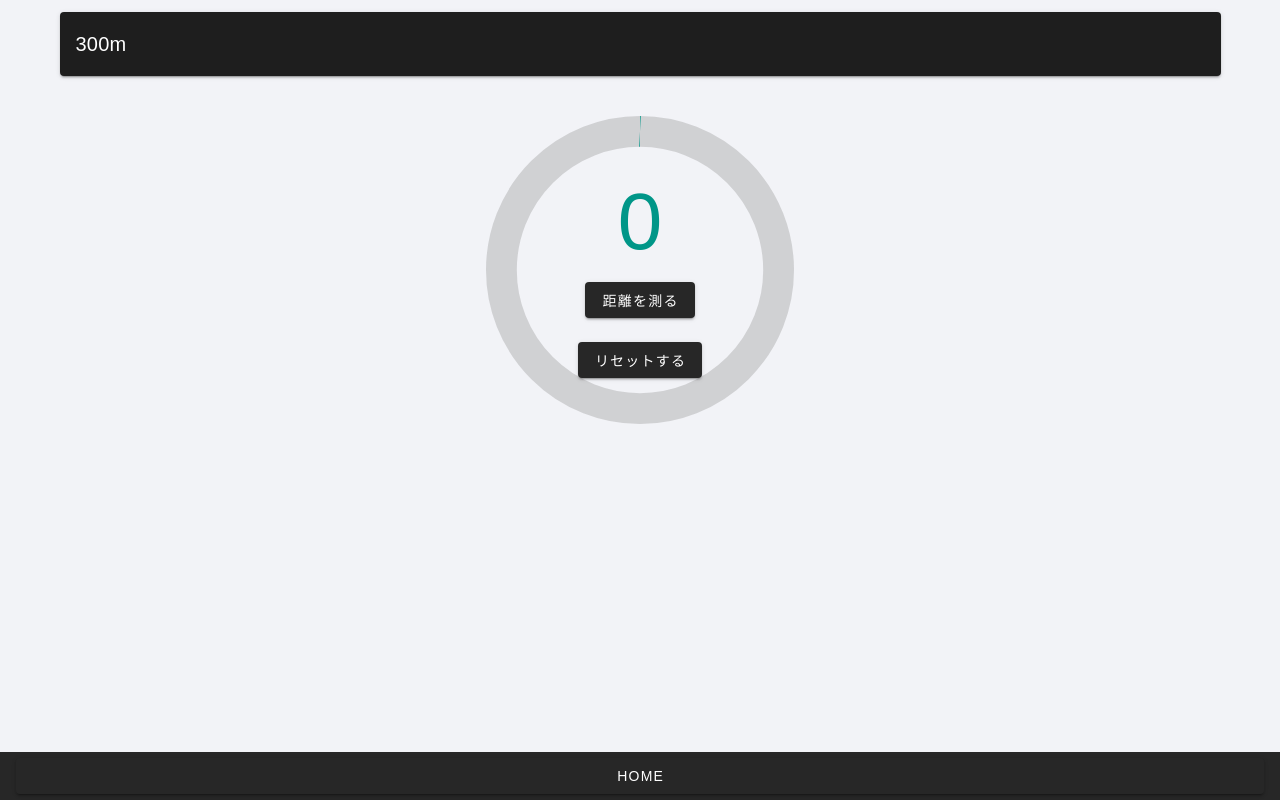
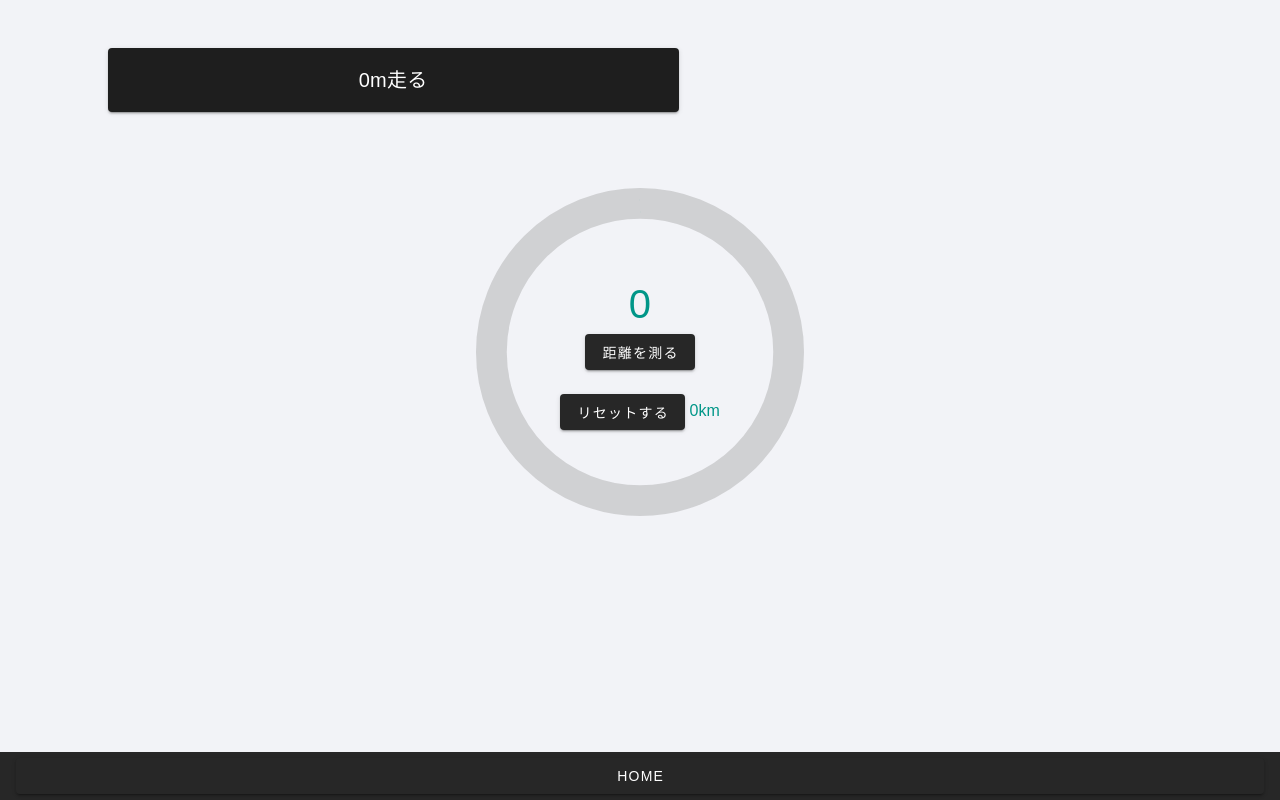
Before and after one commit to SystemEngineeringTeam/geekcamp-vol5, a Nuxt app in the folder front/: page /route/Run in a window 1280 px wide. Built offline with nearby package versions, Linux system fonts and the light colour scheme.

Commit message:
距離の取得、更新が可能

```diff
--- a/front/pages/route/Run.vue
+++ b/front/pages/route/Run.vue
@@ -1,15 +1,17 @@
 <template>
   <div class="text-center">
     <v-row>
-      <v-col cols="12">
-        <v-card>
-          <v-card-title class="text-center">300m</v-card-title>
+      <v-col cols="12" md="7">
+        <v-card max-width="2000px" class="ma-12">
+          <v-row justify="center">
+            <v-card-title>{{ length }}m走る</v-card-title>
+          </v-row>
         </v-card>
       </v-col>
       <v-col cols="12">
         <v-progress-circular
           :rotate="270"
-          :size="300"
+          :size="320"
           :width="30"
           :value="value"
           color="teal"
@@ -22,6 +24,7 @@
             </v-col>
             <v-col cols="12">
               <v-btn @click="resetDistance()">リセットする</v-btn>
+              {{ testTotal }}km
             </v-col>
           </v-row>
         </v-progress-circular>
@@ -40,18 +43,34 @@ export default {
       longitude: 138,
       myLatLng1: { lat: 35.397, lng: 138.644 },
       length: 0,
+      testTotal: this.$store.getters.getTotalLength,
     }
+  },
+  computed: {
+    len() {
+      return this.$store.getters.getTotalLength
+    },
+  },
+  watch: {
+    len() {
+      console.log('変更されました')
+      this.testTotal = this.$store.getters.getTotalLength
+    },
   },
   beforeDestroy() {
     clearInterval(this.interval)
   },
+
   mounted() {
     this.interval = setInterval(() => {
       if (this.value === 100) {
         return (this.value = 0)
       }
       this.value += 1
-    }, 60000)
+    }, 20000)
+    this.interval = setInterval(() => {
+      this.getLocation()
+    }, 20000)
   },
   methods: {
     getLocation() {
@@ -68,7 +87,7 @@ export default {
       const pastLatLng = this.$store.getters.getPastLatLng
 
       // 距離
-      const TotalLength =
+      const totalLength =
         this.$store.getters.getTotalLength +
         this.distanced(
           this.myLatLng1.lat,
@@ -76,8 +95,9 @@ export default {
           pastLatLng.lat,
           pastLatLng.lng
         )
+      console.log(totalLength)
       // 合計距離をローカルストレージに保存
-      this.$store.commit('saveTotalLength', TotalLength)
+      this.$store.commit('saveTotalLength', totalLength)
       // 前回のデータが上書きされるのでここまでに距離の計算をする
 
       // 現在の緯度経度の保存
@@ -102,6 +122,7 @@ export default {
     },
     resetDistance() {
       localStorage.clear()
+      this.testTotal = 0
     },
   },
 }
@@ -112,6 +133,9 @@ export default {
   margin: 1rem;
 }
 .distance {
-  font-size: 80px;
+  font-size: 40px;
+}
+.targetRun {
+  margin: 30px;
 }
 </style>
--- a/front/store/index.js
+++ b/front/store/index.js
@@ -25,8 +25,10 @@ export const mutations = {
   changText(state, text) {
     state.text = text
   },
+  // ローカルストレージに保存
   saveTotalLength(state, length) {
-    state.getTotalLength = length
+    console.log(length)
+    state.totalLength = length
   },
   savePosition(state, positon) {
     state.pastLatLng.lat = positon.lat
```
Also changed, not shown: 1 other file (tests, documents, lock files or other folders).
